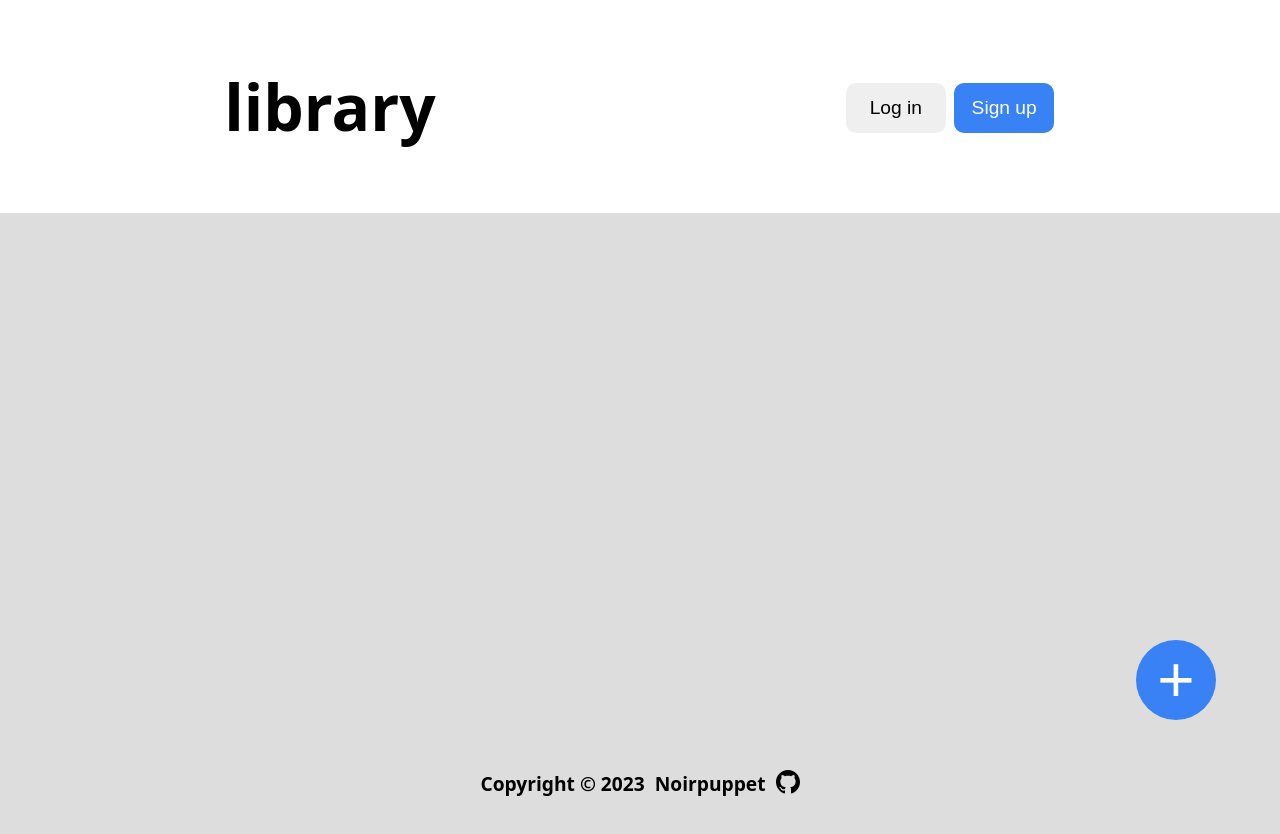
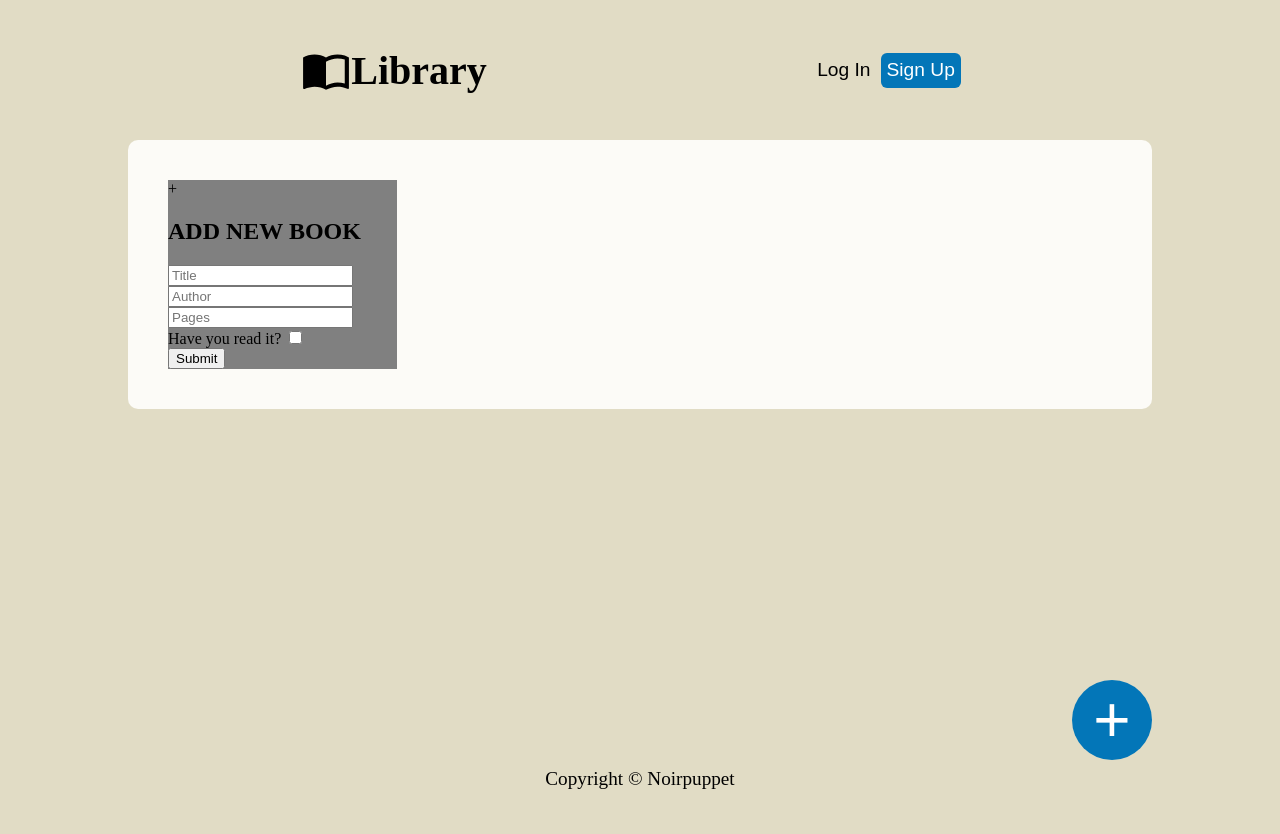
Before and after one commit to Noirpuppet/Library, a plain HTML site: page index.html in a window 1280 px wide. After the commit the page ends 800 px from the top, so only its background shows below. Drawn offline with Linux system fonts and the light colour scheme.

Commit message:
made change to UI and structure

```diff
--- a/index.html
+++ b/index.html
@@ -5,54 +5,35 @@
     <meta http-equiv="X-UA-Compatible" content="IE=edge" />
     <meta name="viewport" content="width=device-width, initial-scale=1.0" />
     <title>Library</title>
+    <link rel="icon" href="fevicon/book.png" />
     <link rel="stylesheet" href="style.css" />
-    <link
-      rel="stylesheet"
-      href="https://cdnjs.cloudflare.com/ajax/libs/font-awesome/4.7.0/css/font-awesome.min.css"
-    />
   </head>
   <body>
+    <div class="container">
       <header>
-      <h1>library</h1>
-      <!-- <form>
-        <input type="text" placeholder="search..." />
-        <button class="fa">
-          <i class="fa fa-search" aria-hidden="true"></i>
-        </button>
-      </form> -->
-      <div>
-        <button class="login">Log in</button>
-        <button class="signup">Sign up</button>
+        <div class="logo">
+          <svg
+            class="icon"
+            xmlns="http://www.w3.org/2000/svg"
+            viewBox="0 0 24 24"
+          >
+            <path
+              d="M21,5C19.89,4.65 18.67,4.5 17.5,4.5C15.55,4.5 13.45,4.9 12,6C10.55,4.9 8.45,4.5 6.5,4.5C4.55,4.5 2.45,4.9 1,6V20.65C1,20.9 1.25,21.15 1.5,21.15C1.6,21.15 1.65,21.1 1.75,21.1C3.1,20.45 5.05,20 6.5,20C8.45,20 10.55,20.4 12,21.5C13.35,20.65 15.8,20 17.5,20C19.15,20 20.85,20.3 22.25,21.05C22.35,21.1 22.4,21.1 22.5,21.1C22.75,21.1 23,20.85 23,20.6V6C22.4,5.55 21.75,5.25 21,5M21,18.5C19.9,18.15 18.7,18 17.5,18C15.8,18 13.35,18.65 12,19.5V8C13.35,7.15 15.8,6.5 17.5,6.5C18.7,6.5 19.9,6.65 21,7V18.5Z"
+            />
+          </svg>
+          <span class="text">Library</span>
+        </div>
+        <div class="btn">
+          <button>Log In</button>
+          <button>Sign Up</button>
         </div>
       </header>
       <main>
-      <div class="displayCard" id="addBook"></div>
-    </main>
-    <footer>
-      Copyright ©
-      <script>
-        document.write(new Date().getFullYear());
-      </script>
-      <a href="https://github.com/Noirpuppet">Noirpuppet</a>
-      <a href="https://github.com/Noirpuppet">
-        <svg
-          xmlns="http://www.w3.org/2000/svg"
-          width="24"
-          height="24"
-          viewBox="0 0 24 24"
-        >
-          <path
-            d="M12 0c-6.626 0-12 5.373-12 12 0 5.302 3.438 9.8 8.207 11.387.599.111.793-.261.793-.577v-2.234c-3.338.726-4.033-1.416-4.033-1.416-.546-1.387-1.333-1.756-1.333-1.756-1.089-.745.083-.729.083-.729 1.205.084 1.839 1.237 1.839 1.237 1.07 1.834 2.807 1.304 3.492.997.107-.775.418-1.305.762-1.604-2.665-.305-5.467-1.334-5.467-5.931 0-1.311.469-2.381 1.236-3.221-.124-.303-.535-1.524.117-3.176 0 0 1.008-.322 3.301 1.23.957-.266 1.983-.399 3.003-.404 1.02.005 2.047.138 3.006.404 2.291-1.552 3.297-1.23 3.297-1.23.653 1.653.242 2.874.118 3.176.77.84 1.235 1.911 1.235 3.221 0 4.609-2.807 5.624-5.479 5.921.43.372.823 1.102.823 2.222v3.293c0 .319.192.694.801.576 4.765-1.589 8.199-6.086 8.199-11.386 0-6.627-5.373-12-12-12z"
-          />
-        </svg>
-      </a>
-    </footer>
-
-    <div class="overlay"></div>
+        <div class="card">
           <div class="model" id="model">
             <form class="modelForm" id="modelForm">
-        <p class="closeBtn close">+</p>
-        <h1>ADD NEW BOOK</h1>
+              <div class="closeBtn close">+</div>
+              <h2>ADD NEW BOOK</h2>
               <input
                 type="text"
                 id="title"
@@ -81,8 +62,10 @@
               <button class="submitBtn" type="submit">Submit</button>
             </form>
           </div>
-    <button class="addBtn open" id="addBookBtn">+</button>
-
-    <script src="app.js"></script>
+        </div>
+      </main>
+    </div>
+    <button class="addBtn">+</button>
+    <footer>Copyright © <span id="year"></span> Noirpuppet</footer>
   </body>
 </html>
--- a/style.css
+++ b/style.css
@@ -1,94 +1,64 @@
-:root {
-    --white: #ffff;
-    --light-blue: #3882f6;
-    --dark-blue: rgb(9, 110, 194);
-
-}
-
-html, body {
+body {
     margin: 0;
     padding: 0;
+    background: #e1dcc5;
 }
-
-body {
-    display: grid;
-    grid-template-rows: 1fr 4fr;
-    min-height: 100vh;
-    font-family: system-ui, -apple-system, BlinkMacSystemFont, 'Segoe UI', Roboto, Oxygen, Ubuntu, Cantarell, 'Open Sans', 'Helvetica Neue', sans-serif;
-    background: rgb(221, 221, 221);
-
+.container {
+    display: flex;
+    flex-direction: column;
+    width: 80%;
+    position: absolute;
+    left: 50%;
+    transform: translateX(-50%);
 }
-
 header {
+    height: 100px;
     display: grid;
     grid-template-columns: repeat(auto-fit,minmax(200px, 1fr));
-    justify-items: center;
-    align-items: center;
+    place-items: center;
     padding: 20px;
-    font-size: 2rem;
-    background: white;
 }
-
-/* form {
-    height: 50px;
-    width: 400px;
-    background: rgb(221, 221, 221);
-    border-radius: 50px;
+.logo {
     display: flex;
-    justify-content: space-around;
     align-items: center;
 }
-
-input {
-    display: block;
+.icon {
+    height: 50px;
+    width: 50px;
+}
+.text {
+    font-size: 2.5rem;
+    font-weight: bold;
+    cursor: default;
+}
+.btn > button:nth-child(1) {
+    font-size: 1.2rem;
     background: none;
-    border: none;
-    outline: none;
-    padding-left: 20px;
-    font-size: 1.5rem;
-    width: 40vw;
-    height: 90%;
-}
-
-.fa {
-    background: none;
-    border: none;
-    padding-right: 8px;
-    cursor: pointer;
-} */
-
-.login, .signup {
-    height: 50px;
-    width: 100px;
-    border-radius: 10px;
-    font-size: 0.6em;
     border: none;
     cursor: pointer;
 }
-
-.signup {
+.btn > button:nth-child(2) {
+    font-size: 1.2rem;
     color: white;
-    background: var(--light-blue);
+    background: #0376b8;
+    border: none;
+    border-radius: 6px;
+    height: 35px;
+    cursor: pointer;
 }
 
-.login:hover {
-    background: rgb(221, 221, 221);
+main {
+    border-radius: 10px;
+    background: #fcfbf7;
+    display: grid;
+    grid-template-columns: repeat(auto-fill,minmax(200px, 1fr));
+    padding: 40px;
+    gap: 10px;
+}
+.model {
+    background: grey;
 }
 
-.signup:hover {
-    background: var(--dark-blue);
-}
-
-/*********************************************/
-
-main {
-    display: grid;
-    grid-template-columns: repeat(auto-fill,minmax(250px, 1fr));
-    padding: 40px;
-    gap: 40px;
-}
-
-/*********************************************/
 
 .addBtn {
     height: 80px;
@@ -96,120 +66,18 @@ main {
     border-radius: 50%;
     border: none;
     color: white;
-    background: var(--light-blue);
+    background: #0376b8;
     font-size: 4rem;
     position: fixed;
-    bottom:10%;
-    right: 5%;
+    bottom:5%;
+    right: 10%;
     cursor: pointer;
     transition: .2s;
 }
-
-/**********************************************/
-
-.model {
-    position: fixed;
-    top: 50%;
-    left: 50%;
-    transform: translate(-50%, -50%) scale(0);
-    width: 300px;
-    height: 400px;
-    border-radius: 10px;
-    background: whitesmoke;
-    transition: .2s;
+footer {
+    font-size: 1.2rem;
+    bottom: 10px;
+    width: 100%;
+    position: absolute;
+    text-align: center;
 }
-
-.model.active {
-    transform: translate(-50%, -50%) scale(1);
-
-}
-
-.overlay {
-    position: fixed;
-    left: 0;
-    top: 0;
-    right: 0;
-    bottom: 0;
-    background: rgba(0, 0, 0, 0.3);
-    opacity: 0;
-    transition: 0.5s ease;
-}
-
-.overlay.active {
-    opacity: 1;
-    pointer-events: none;
-}
-
-.modelForm {
-    display: flex;
-    align-items: center;
-    flex-direction: column;
-    gap: 20px;
-    margin-top: 20px;
-}
-
-.closeBtn {
-    position: absolute;
-    margin-top: -40px;
-    margin-right: -275px;
-    font-size: 3rem;
-    rotate: 45deg;
-    cursor: pointer;
-    color: rgb(175, 175, 175);
-}
-
-.closeBtn:hover {
-    color: rgb(220, 220, 220);
-}
-
-#title, #author, #page {
-    height: 30px;
-    width: 80%;
-    font-size: 1.2rem;
-    outline: none;
-    border: none;
-}
-
-.read {
-    display: flex;
-    align-items: center;
-}
-
-.read input {
-    height: 30px;
-    width: 30px;
-}
-
-.submitBtn {
-    height: 40px;
-    width: 40%;
-    background: var(--light-blue);
-    color: white;
-    font-size: 1.2rem;
-    border: none;
-    border-radius: 20px;
-}
-
-.submitBtn:hover {
-    background: var(--dark-blue);
-}
-
-
-
-/*********************************************/
-
-footer {
-    display: flex;
-    justify-content: center;
-    font-size: 1.2rem;
-    font-weight: bold;
-    position:fixed;
-    bottom:0;
-    width: 100%;
-}
-
-a {
-    text-decoration: none;
-    color: black;
-    padding-left:10px;
-}
```
Also changed, not shown: fevicon/book.png (added), icon/github.svg (deleted). Lines whose indentation alone changed are shown as unchanged.
